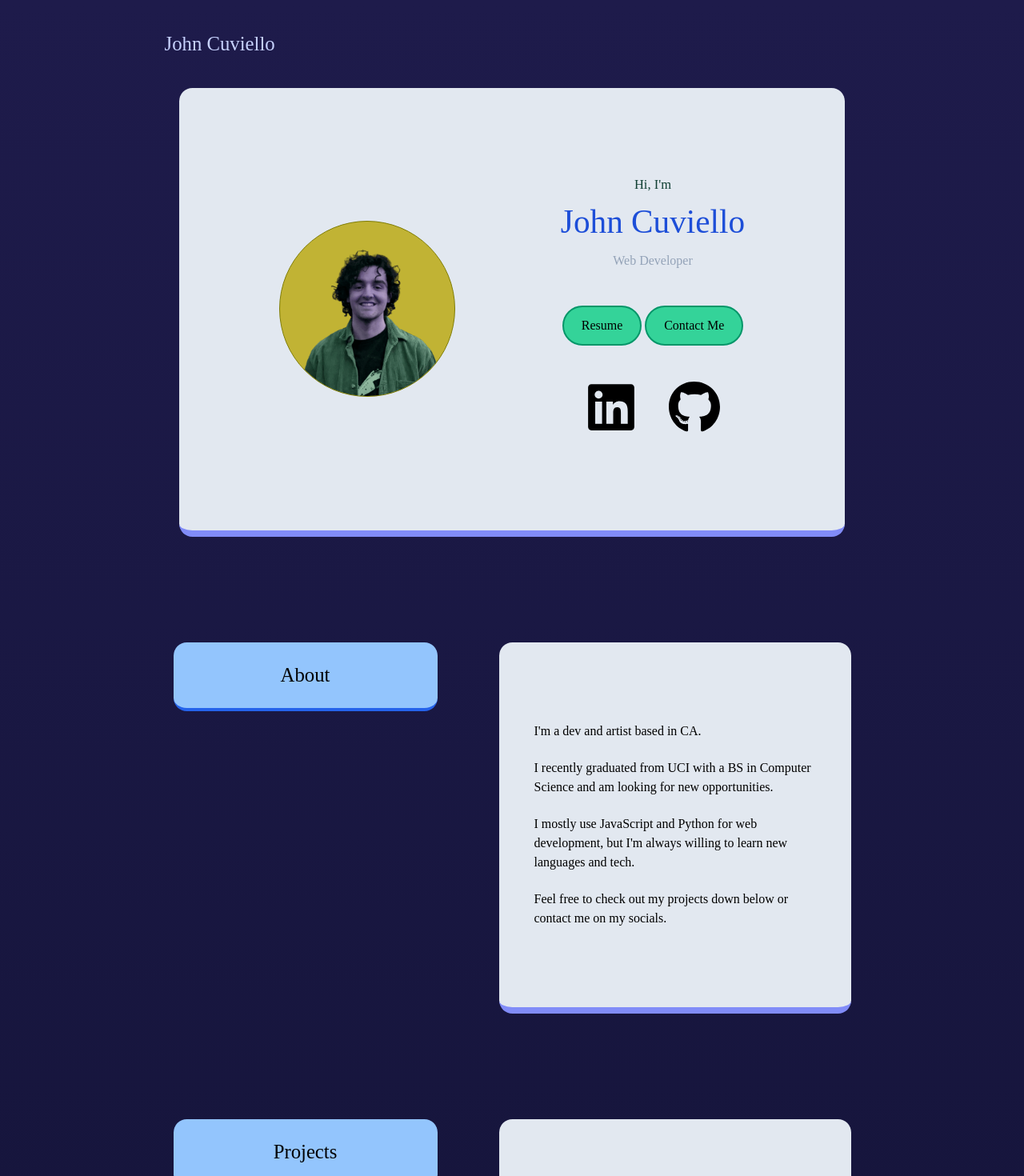
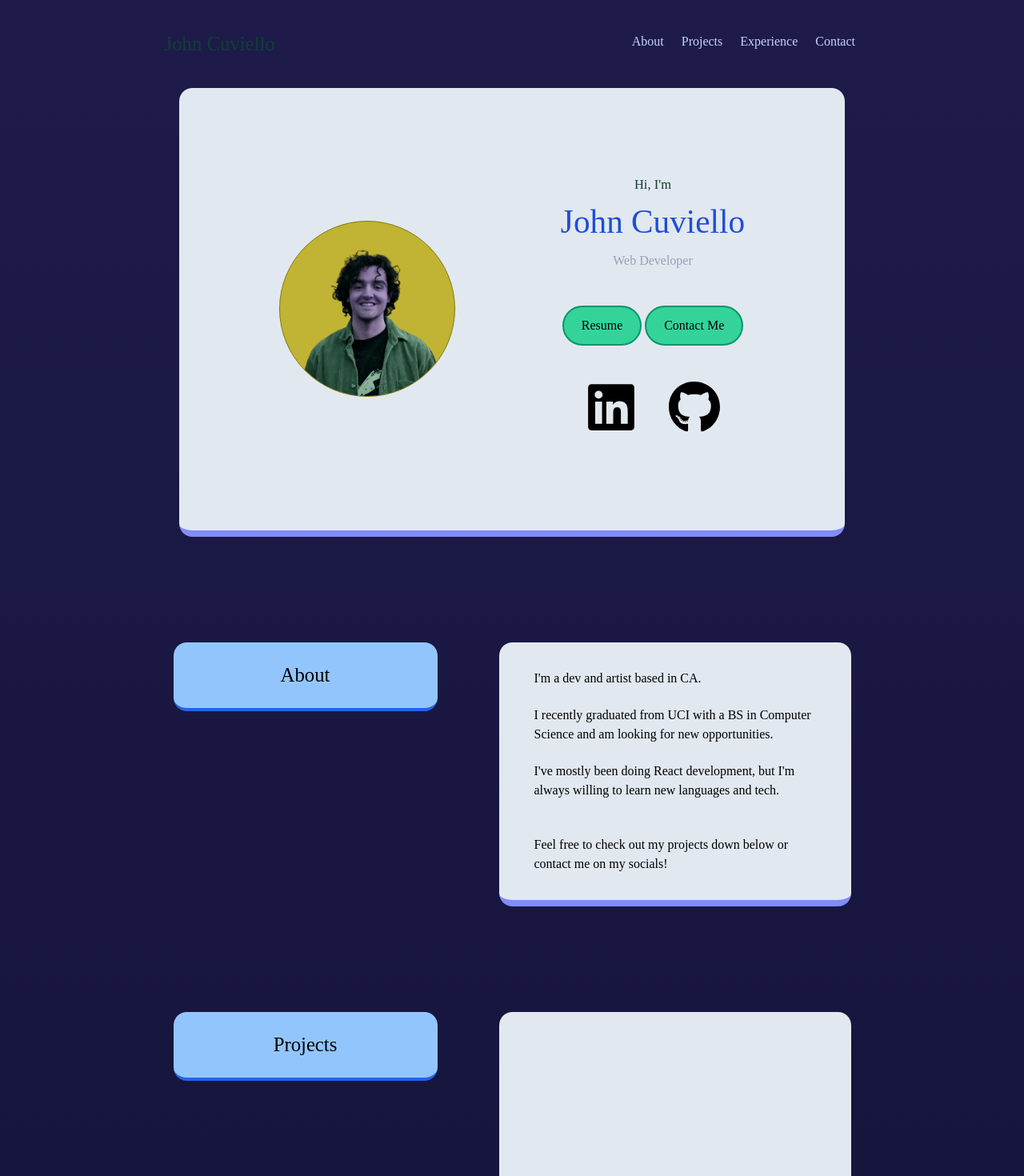
Before and after one commit to parmeyjohn/portfolio, a React (Create React App) app: page / in a window 1280 px wide. Shown: the top 1470 px of the page at 80% size. Built offline with nearby package versions, Linux system fonts and the light colour scheme; grey boxes are pictures that could not be loaded; a web font is replaced by a local one.

Commit message:
fixed about section formatting

```diff
--- a/src/App.js
+++ b/src/App.js
@@ -1,18 +1,41 @@
 import { FaLinkedin, FaGithub, FaInstagram, Fa } from "react-icons/fa";
 import { Experience } from "./components/Experience";
 import { Project } from "./components/Project";
+import { useState } from "react";
 
 const App = () => {
+  const [email, setEmail] = useState('johncuviello99@gmail.com')
+
   return (
     <div className="h-auto w-full w-2xl bg-gradient-to-b from-indigo-950 to-slate-950">
       <nav className=" md:flex text-indigo-200 text-lg sticky h-20 w-full max-w-2xl p-4 mx-auto flex justify-between items-center">
-        <a className="whitespace-nowrap p-1">John Cuviello</a>
+        <p className="whitespace-nowrap p-1">John Cuviello</p>
         <div className="flex justify-end items-center">
-        <div className="flex invisible">
-          <a href='#about' className="p-2 hover:underline hover:text-indigo-200 transition-all ">About</a>
-          <a href='#projects' className="p-2 hover:underline hover:text-indigo-200 transition-all ">Projects</a>
-          <a href='#experience' className="p-2 hover:underline hover:text-indigo-200 transition-all ">Experience</a>
-          <a href='#contact' className="p-2 hover:underline hover:text-indigo-200 transition-all ">Contact Me</a>
+          <div className="flex">
+            <a
+              href="#about"
+              className="p-2 hover:underline hover:text-indigo-200 transition-all "
+            >
+              About
+            </a>
+            <a
+              href="#projects"
+              className="p-2 hover:underline hover:text-indigo-200 transition-all "
+            >
+              Projects
+            </a>
+            <a
+              href="#experience"
+              className="p-2 hover:underline hover:text-indigo-200 transition-all "
+            >
+              Experience
+            </a>
+            <a
+              href="#contact"
+              className="p-2 hover:underline hover:text-indigo-200 transition-all "
+            >
+              Contact
+            </a>
           </div>
         </div>
       </nav>
@@ -31,13 +54,15 @@ const App = () => {
             <p className="text-3xl font-medium text-blue-700 pb-2">
               John Cuviello
             </p>
-            <p className=" text-center text-slate-400">
-              Web Developer
-            </p>
+            <p className=" text-center text-slate-400">Web Developer</p>
 
             <div className="flex justify-around items-center my-8 h-fit">
-              <button className="rounded-full border-2 border-emerald-600 bg-emerald-400 hover:bg-emerald-500 transition-all duration-75 p-2 px-4">Resume</button>
-              <button className="rounded-full border-2 border-emerald-600 bg-emerald-400 hover:bg-emerald-500 transition-all duration-75 p-2 px-4">Contact Me</button>
+              <button className="rounded-full border-2 border-emerald-600 bg-emerald-400 hover:bg-emerald-500 transition-all duration-75 p-2 px-4">
+                Resume
+              </button>
+              <button className="rounded-full border-2 border-emerald-600 bg-emerald-400 hover:bg-emerald-500 transition-all duration-75 p-2 px-4">
+                Contact Me
+              </button>
             </div>
             <div className="flex justify-around m-2 h-fit">
               <a
@@ -56,12 +81,15 @@ const App = () => {
           </div>
         </div>
 
-        <div id='about' className="flex flex-col md:flex-row justify-between w-full h-auto my-24">
+        <div
+          id="about"
+          className="flex flex-col md:flex-row justify-between w-full h-auto my-24"
+        >
           <div className="bg-blue-300 text-center w-60 h-fit rounded-xl p-4 mx-auto sticky border-b-4 top-72 border-blue-600">
             <h2 className="text-lg ">About</h2>
           </div>
           <div className="h-auto w-[90%] md:w-80 mx-auto z-10">
-            <div className="bg-slate-200 border-b-8 border-b-indigo-400 w-full rounded-xl p-4 py-16 h-fit">
+            <div className="bg-slate-200 border-b-8 border-b-indigo-400 w-full rounded-xl p-4 h-fit">
               <ul className="ml-2">
                 <li className="p-2">I'm a dev and artist based in CA.</li>
                 <li className="p-2">
@@ -69,20 +97,25 @@ const App = () => {
                   and am looking for new opportunities.
                 </li>
                 <li className="p-2">
-                  I mostly use JavaScript and Python for web
-                  development, but I'm always willing to learn new languages and
-                  tech.
+                  I've mostly been doing React development, but
+                  I'm always willing to learn new languages and tech.
+                </li>
+                <li className="p-2">
+
                 </li>
                 <li className="p-2">
                   Feel free to check out my projects down below or contact me on
-                  my socials.
+                  my socials!
                 </li>
               </ul>
             </div>
           </div>
         </div>
 
-        <div id='projects' className="flex flex-col md:flex-row justify-between w-full h-auto">
+        <div
+          id="projects"
+          className="flex flex-col md:flex-row justify-between w-full h-auto pb-24"
+        >
           <div className="bg-blue-300 w-60 h-fit rounded-xl p-4 mx-auto text-center sticky top-72 border-b-4 border-blue-600">
             <h2 className="text-lg">Projects</h2>
           </div>
@@ -130,18 +163,14 @@ const App = () => {
           </div>
         </div>
 
-        <div id='experience' className="w-full flex flex-col h-auto my-24">
-          <div className="bg-blue-300 text-center w-60 h-fit rounded-xl p-4 mx-auto md:m-8 sticky top-72 border-b-4 border-blue-600 z-10">
+        <div
+          id="experience"
+          className="flex flex-col md:flex-row justify-between w-full h-auto"
+        >
+          <div className="bg-blue-300 w-60 h-fit rounded-xl p-4 mx-auto text-center sticky top-72 border-b-4 border-blue-600">
             <h2 className="text-lg">Experience</h2>
           </div>
-
-          <div className="flex flex-col md:flex-row justify-between w-full h-auto">
-            <div className="w-60 flex mx-auto justify-center md:justify-end sticky top-[22.5rem] z-10 md:z-0">
-              <div className="bg-blue-600 w-fit p-4 rounded-xl">
-                <h2 className="">2022</h2>
-              </div>
-            </div>
-            <div className="h-full w-[90%] md:w-80 mx-auto z-20 mb-24">
+          <div className="h-full w-[90%] md:w-80 mx-auto z-10">
             <div className="mb-16">
               <Experience
                 title={"B.S in Computer Science"}
@@ -151,11 +180,11 @@ const App = () => {
                   "Data Structure Implementation and Analysis",
                   "Design and Analysis of Algorithms",
                   "Principles in System Design",
-                  "Data Management",
                   "Machine Learning and Data Mining",
                 ]}
               ></Experience>
             </div>
+            <div className="mb-16">
               <Experience
                 title={"Software Engineer Capstone"}
                 company={"Knowde"}
@@ -165,15 +194,6 @@ const App = () => {
                 ]}
               ></Experience>
             </div>
-          </div>
-
-          <div className="flex flex-col items-center md:flex-row justify-between w-full h-auto">
-          <div className="w-60 flex mx-auto my-2 justify-center md:justify-end sticky top-[22.5rem] z-10 md:z-0">
-              <div className="bg-blue-600 w-fit p-4 rounded-xl ">
-                <h2 className="">2021</h2>
-              </div>
-            </div>
-            <div className="h-full w-[90%] md:w-80 mx-auto z-20">
             <div className="mb-16">
               <Experience
                 title={"Team Member"}
@@ -194,18 +214,20 @@ const App = () => {
             ></Experience>
           </div>
         </div>
-        </div>
 
-        <div id='contact' className="flex flex-col md:flex-row justify-between w-full h-screen">
+        <div
+          id="contact"
+          className="flex flex-col md:flex-row justify-between w-full h-screen mt-24"
+        >
           <div className="bg-blue-300 w-60 h-fit rounded-xl p-4 text-center mx-auto sticky top-72 border-b-4 border-blue-600">
-            <h2  className="text-lg ">Contact</h2>
+            <h2 className="text-lg ">Contact</h2>
           </div>
           <div className="h-screen w-[90%] mx-auto md:w-80 flex z-10">
             <div className="bg-slate-200 border-b-8 border-b-indigo-400 rounded-xl p-4 h-fit">
               <p>
-                LinkedIn or Email are the most reliable ways to contact me. I
-                would add other socials but I don't use them
+                Email is my preferred method of contact:
               </p>
+              <a href = {`mailto: ${email}`}>Send Email</a>
             </div>
           </div>
         </div>
--- a/src/components/Experience.js
+++ b/src/components/Experience.js
@@ -1,8 +1,8 @@
 const Experience = ({ title, company, subtitle, bullets }) => {
   return (
-    <div className="bg-slate-200 border-b-8 border-b-indigo-400 rounded-xl p-4 h-fit">
-      <h1 className="text-[1.0rem] text-blue-700 font-semibold">{title} </h1>
-      <h2 className="text-[0.8rem]">@ {company}</h2>
+    <div className="bg-slate-200 border-b-8 border-b-indigo-400 rounded-xl p-8 h-fit">
+      <h1 className="text-lg text-blue-700 font-semibold">{title} </h1>
+      <h2 className="mb-2">{company}</h2>
       <ul className="">
         {subtitle && <h2 className="mb-1">{subtitle}</h2>}
         {bullets.map((b) => (
```
Also changed, not shown: src/test.jsx (added). Lines whose indentation alone changed are shown as unchanged.
